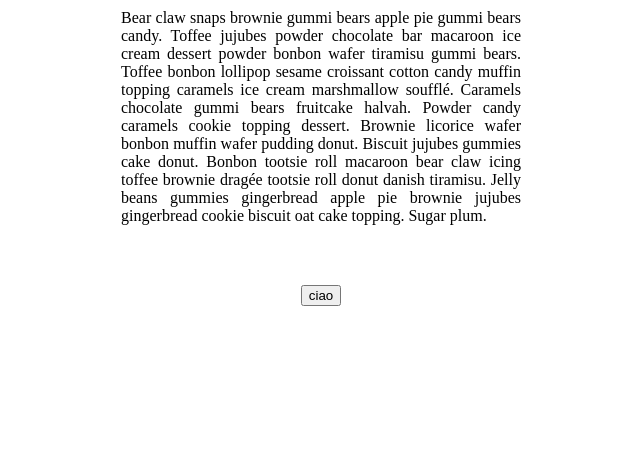
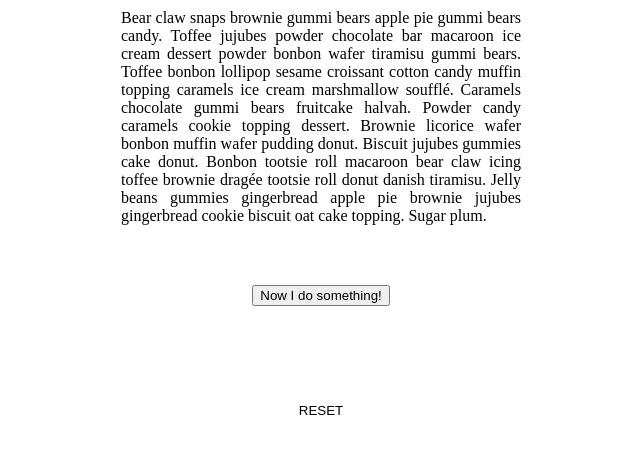
Before and after one commit to dettogatto/cookie-consent, a plain HTML site: page example/index.html in a window 1280 px wide. Both pictures are taken after a click on the element "Voglio i biscotti!". Shown: the part 88-542 px from the top of the page, without its empty margins (319-959 px from the left). Drawn offline with Linux system fonts and the light colour scheme.

Commit message:
Cleaned the example

```diff
--- a/cookie-consent.css
+++ b/cookie-consent.css
@@ -6,7 +6,7 @@
   border-radius: 5px;             /* Raggio del bordo */
   border-width: 0px;              /* Spessore del bordo */
   border-color: #000;             /* Colore del bordo */
-  max-width: auto;                /* Massima larghezza della barra (boxed) */
+  max-width: auto;                /* Massima larghezza della barra (se si vuole boxed) */
 }
 
 .gatto-cookie-bar a{            /* I link */
--- a/cookie-consent.js
+++ b/cookie-consent.js
@@ -3,6 +3,7 @@
 const CookieConsentText = 'Ciao Bello<br><br><br> :D Clicca <a href="https://cosmo.cat" target="_blank">qui</a> per volare';
 const CookieConsentButtonText = "Voglio i biscotti!";
 const CookieConsentExitText = "Esci";
+const CookieConsentFireDOMContentLoaded = true;
 
 /* Don't touch, pls */
 
@@ -17,6 +18,12 @@ function disableCookies(){
   sessionStorage.setItem("gatto-cookie-bar", "disabled");
   localStorage.removeItem("gatto-cookie-bar");
   removeCookieBar();
+}
+
+function resetCookieConsent(){
+  sessionStorage.removeItem("gatto-cookie-bar");
+  localStorage.removeItem("gatto-cookie-bar");
+  window.location.reload(false);
 }
 
 function removeCookieBar(){
@@ -45,8 +52,9 @@ function enableJavascriptFiles(){
     e.parentNode.removeChild(e);
 
   });
-
-  fireDOMContentLoaded();
+  if(CookieConsentFireDOMContentLoaded){
+    fireDOMContentLoaded();
+  }
 
 }
 
@@ -88,10 +96,7 @@ document.addEventListener("DOMContentLoaded", function(event) {
 
     bar.appendChild(barBtnContainer);
 
-
-
     document.body.appendChild(bar);
-
   }
 
 });
--- a/example/example-script.js
+++ b/example/example-script.js
@@ -1,3 +1,12 @@
-document.addEventListener("DOMContentLoaded", function(event) {
-  document.getElementById('js-status').innerHTML = "Javascript is Running!";
+const checkBTN = document.getElementById("check-js");
+const resetBTN = document.getElementById("reset-js");
+
+document.getElementById('js-status').innerHTML = "Javascript is Running!";
+
+checkBTN.addEventListener("click", function(){
+  alert("Hello there!");
 });
+
+checkBTN.innerHTML = "Now I do something!";
+
+resetBTN.style.display = "inline-block";
--- a/example/index.html
+++ b/example/index.html
@@ -16,6 +16,14 @@
     p{
       text-align: justify;
     }
+    button{
+      cursor: pointer;
+    }
+    .reset{
+      background: none;
+      border: none;
+      display: none;
+    }
   </style>
 </head>
 <body>
@@ -32,6 +40,8 @@
     gingerbread apple pie brownie jujubes gingerbread cookie biscuit oat cake
     topping. Sugar plum.
   </p>
-  <button onClick="enableCookies()">ciao</button>
+  <button id="check-js">I do nothing...</button>
+  <br><br><br>
+  <button id="reset-js" class="reset" onclick="resetCookieConsent()">RESET</button>
 </body>
 </html>
```
Also changed, not shown: 1 other file.
